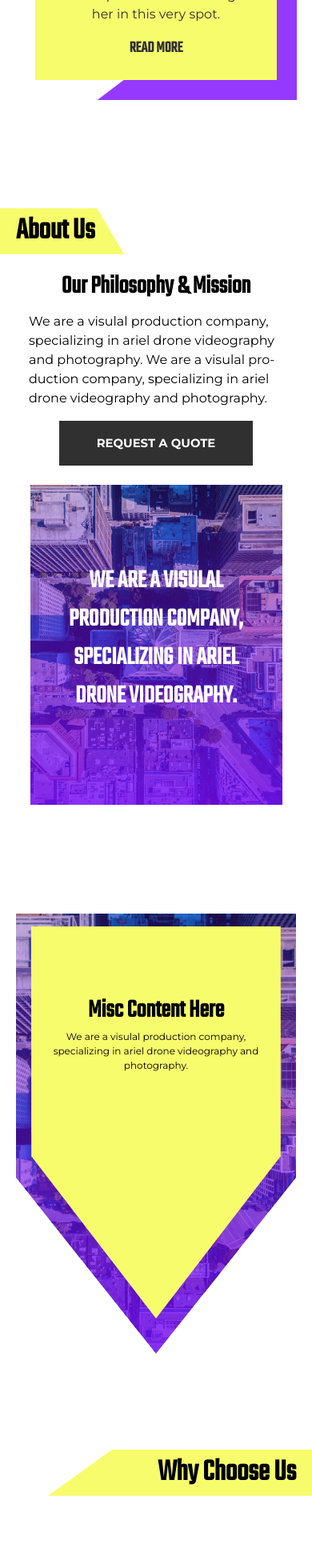
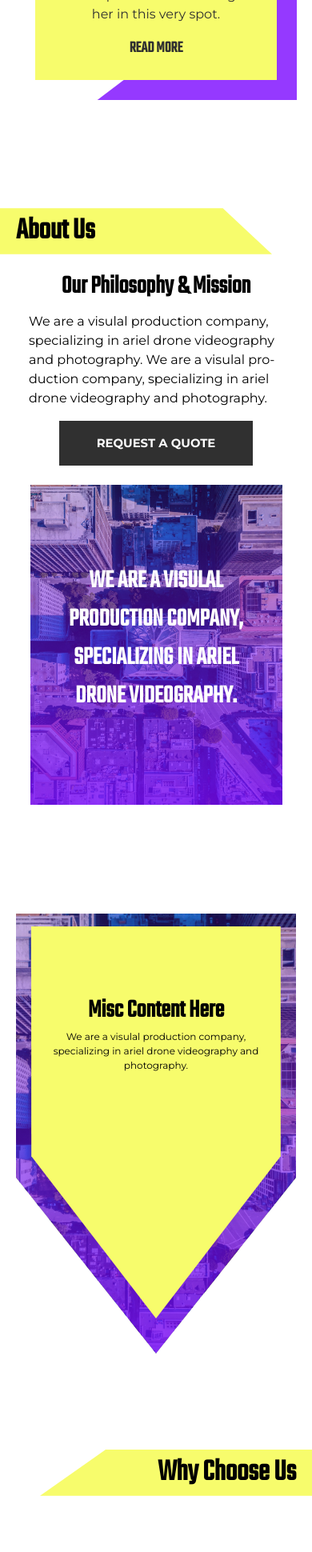
Before and after one commit to ChristianWare/templateOne, a Next.js app: page / in a window 390 px wide. Shown: the part 1233-3173 px from the top of the page at 80% size. Built offline with nearby package versions, Linux system fonts and the light colour scheme.

Commit message:
Section Header inserted into sections

```diff
--- a/pages/index.js
+++ b/pages/index.js
@@ -3,7 +3,6 @@ import Services from "../src/comps/services";
 import AboutSection from "../src/comps/AboutSection";
 import Misc from "../src/comps/Misc";
 import WhyChooseUs from "../src/comps/WhyChooseUs";
-import SectionHeader from "../src/comps/SectionHeader";
 
 export default function Home() {
   return (
@@ -13,7 +12,6 @@ export default function Home() {
       <AboutSection />
       <Misc />
       <WhyChooseUs />
-      <SectionHeader text='test' />
     </div>
   );
 }
--- a/src/comps/AboutSection.js
+++ b/src/comps/AboutSection.js
@@ -2,13 +2,12 @@ import styles from "./AboutSection.module.css";
 import Button from "./utils/Button";
 import Image from "next/image";
 import img1 from "../../public/images/bg.jpg";
+import SectionHeader from "./SectionHeader";
 
 function AboutSection() {
   return (
     <section className={styles.aboutSectionContainer}>
-      <div className={styles.top}>
-        <h2 className={styles.sectionHeading}>About Us</h2>
-      </div>
+      <SectionHeader text='About Us' />
       <div className={styles.bottom}>
         <div className={styles.bottomLeft}>
           <h3>Our philosophy & mission</h3>
--- a/src/comps/SectionHeader.module.css
+++ b/src/comps/SectionHeader.module.css
@@ -38,27 +38,47 @@
     clip-path: polygon(100% 0%, 100% 100%, 0% 100%, 20% 0%);
 }
 
-
-
 .sectionHeading {
     font-family: "TekoRegular";
     text-transform: capitalize;
 }
 
 @media screen and (max-width: 768px) {
-    .top::after {
-        width: calc(80% + 50px);
+    .left::after {
+        width: 70%;
+    }
+
+    .right::after {
+        width: 70%;
+    }
+}
+
+@media screen and (max-width: 600px) {
+    .left::after {
+        width: 80%;
+    }
+
+    .right::after {
+        width: 80%;
     }
 }
 
 @media screen and (max-width: 480px) {
-    .top::after {
-        width: calc(90% + 50px);
+    .left::after {
+        width: calc(90% + 60px);
+    }
+
+    .right::after {
+        width: calc(90% + 60px);
     }
 }
 
 @media screen and (max-width: 400px) {
-    .top::after {
-        width: calc(100% + 50px);
+    .left::after {
+        width: calc(100% + 60px);
+    }
+
+    .right::after {
+        width: calc(100% + 60px);
     }
 }
--- a/src/comps/WhyChooseUs.js
+++ b/src/comps/WhyChooseUs.js
@@ -1,12 +1,11 @@
 import styles from "./WhyChooseUs.module.css";
 import Plane from "../../public/icons/plane.svg";
+import SectionHeader from "./SectionHeader";
 
 function WhyChooseUs() {
   return (
     <div className={styles.wcuContainer}>
-      <div className={styles.top}>
-        <h2 className={styles.sectionHeading}>Why Choose Us</h2>
-      </div>
+      <SectionHeader text='why choose us' side='right' />
       <div className={styles.bottom}>
         <div className={styles.reasonBoxes}>
           <div className={styles.reason}>
```
